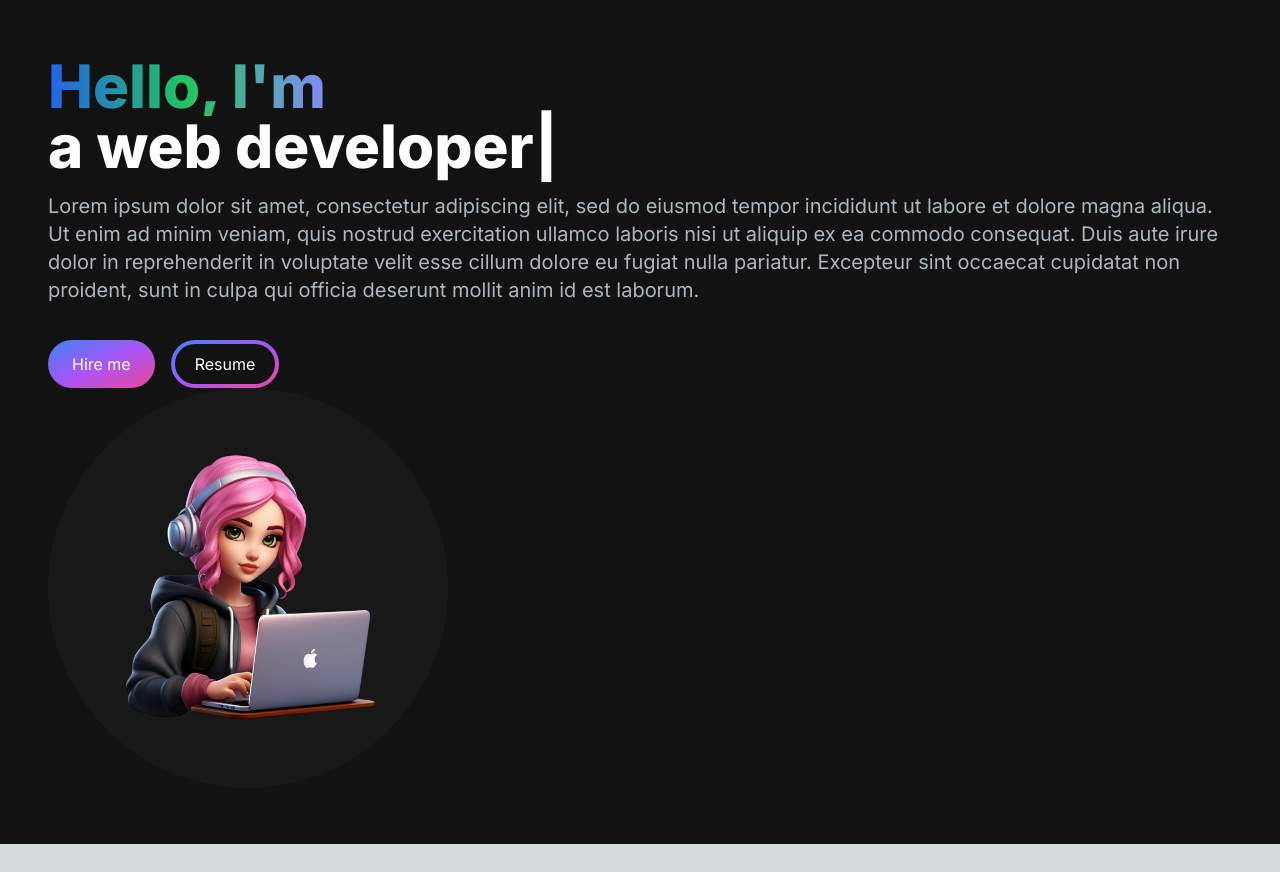
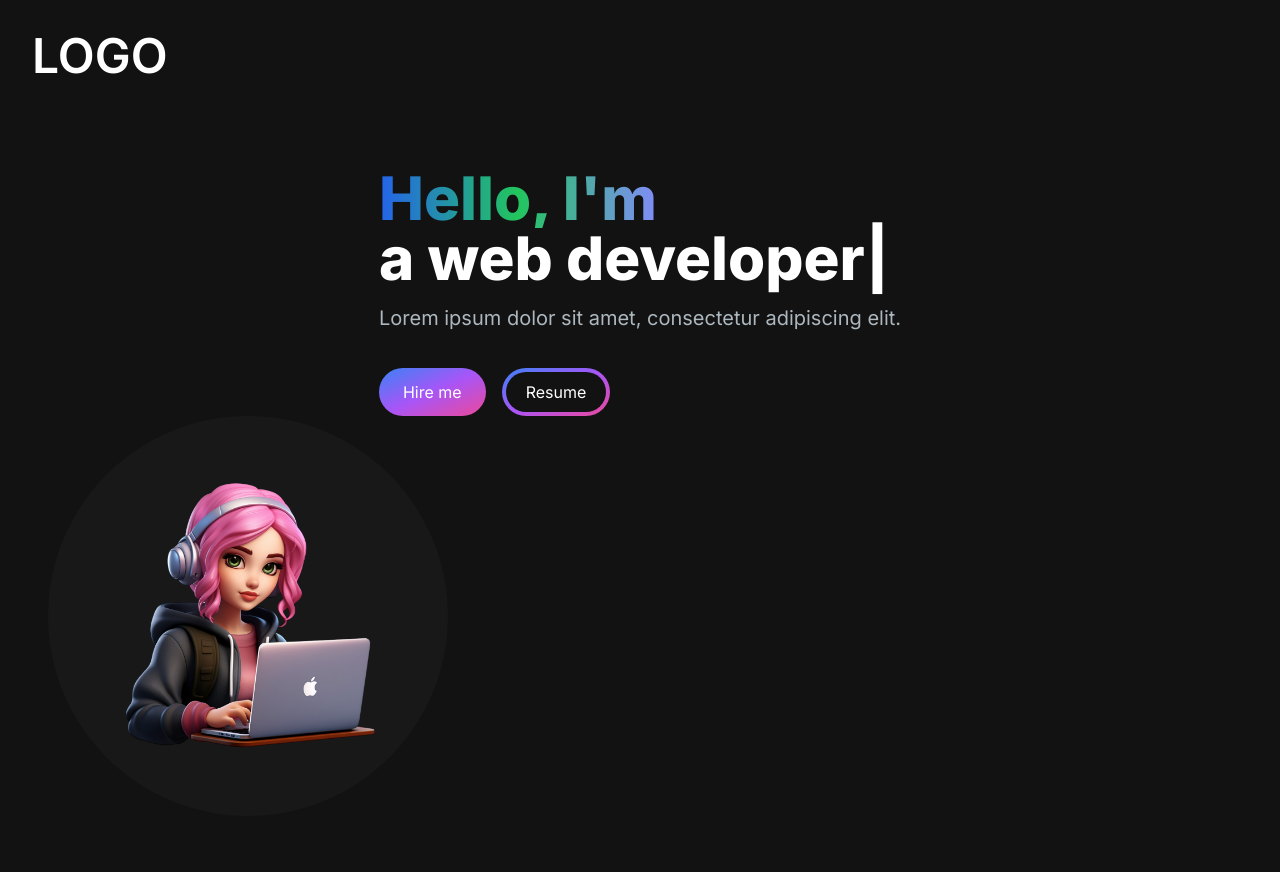
Before and after one commit to lydiaqd/my-portfolio-site, a Next.js app: page / in a window 1280 px wide. Before the commit the page ends 844 px from the top, so only its background shows below. Built offline with nearby package versions, Linux system fonts and the light colour scheme.

Commit message:
Started navbar

```diff
--- a/app/components/HeroSection.jsx
+++ b/app/components/HeroSection.jsx
@@ -29,7 +29,7 @@
     />
                 </h1>
                 <p className="text-[#ADB7BE] text-base sm:text-lg mb-6 lg:text-xl">
-                    Lorem ipsum dolor sit amet, consectetur adipiscing elit, sed do eiusmod tempor incididunt ut labore et dolore magna aliqua. Ut enim ad minim veniam, quis nostrud exercitation ullamco laboris nisi ut aliquip ex ea commodo consequat. Duis aute irure dolor in reprehenderit in voluptate velit esse cillum dolore eu fugiat nulla pariatur. Excepteur sint occaecat cupidatat non proident, sunt in culpa qui officia deserunt mollit anim id est laborum.
+                    Lorem ipsum dolor sit amet, consectetur adipiscing elit.
                 </p>
                 <div>
                     <button className="px-6 py-3 w-full sm:w-fit rounded-full mr-4 bg-gradient-to-br from-blue-500 via-purple-500 to-pink-500 hover:bg-slate-200 text-white">
--- /dev/null
+++ b/app/components/Navbar.jsx
@@ -0,0 +1,15 @@
+import Link from "next/link";
+import React from 'react';
+
+const Navbar = () => {
+  return (
+    <nav>
+        <div className="flex flex-wrap items-center justify-between mx-auto p-8">
+        <Link href={"/"} className="text-5xl text-white font-semibold">LOGO</Link>
+        <div className="menu"></div>
+        </div>
+        </nav>
+  )
+}
+
+export default Navbar
--- a/app/page.js
+++ b/app/page.js
@@ -1,9 +1,10 @@
-import Image from "next/image";
 import HeroSection from "./components/HeroSection";
+import Navbar from "./components/Navbar";
 
 export default function Home() {
   return (
     <main className="flex min-h-screen flex-col bg-[#121212]">
+      <Navbar />
       <div class="container mx-auto px-12 py-14">
         <HeroSection />
       </div>
```
